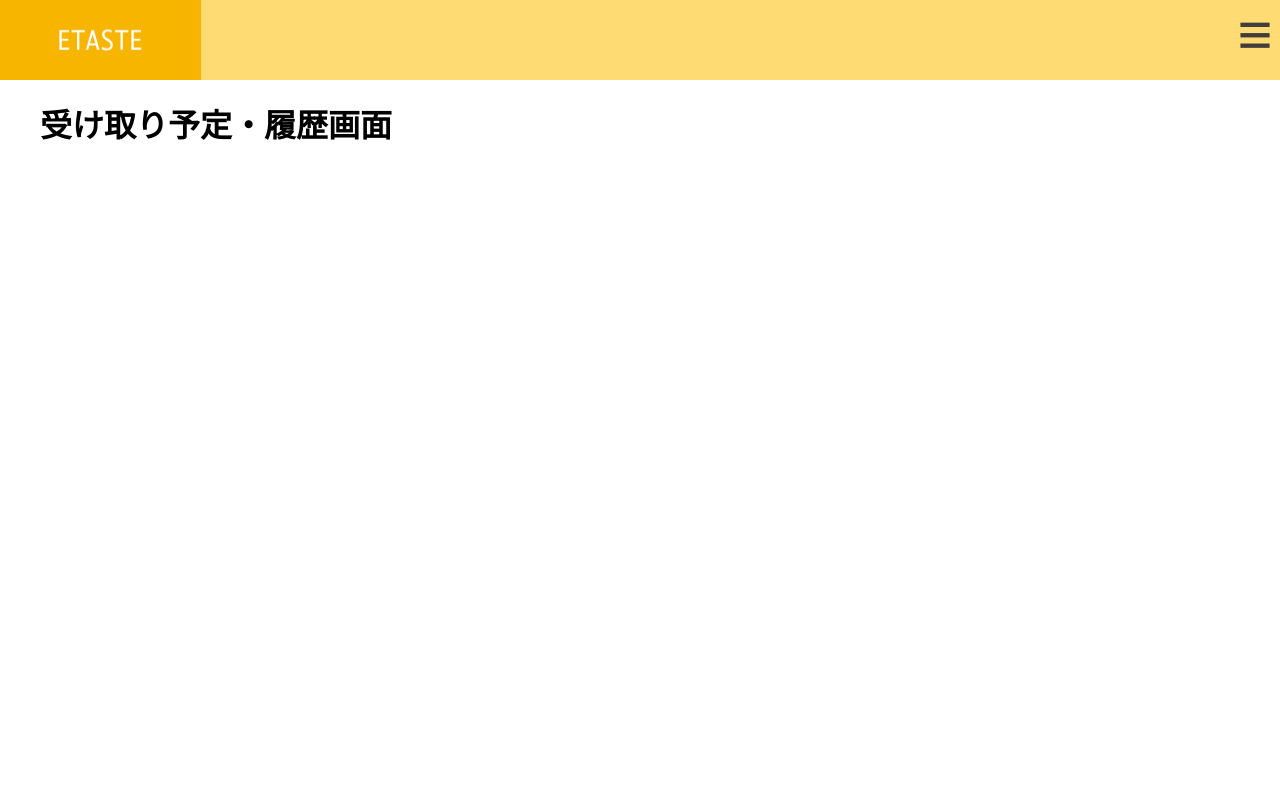
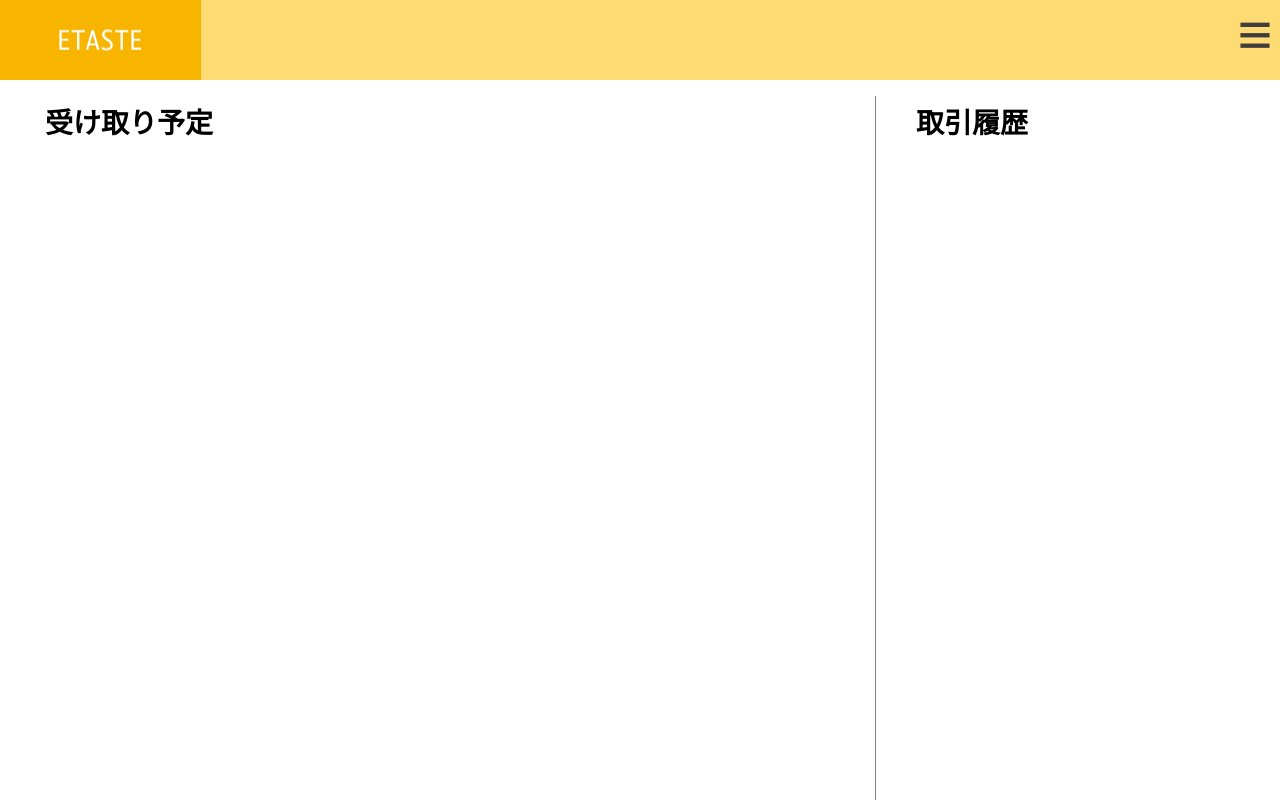
Before and after one commit to Kota-Y/etaste, a React (Create React App) app in the folder app/: page /user-deal in a window 1280 px wide. Shown: the top 800 px of the page. Built offline with nearby package versions, Linux system fonts and the light colour scheme; what google-maps-react would draw is missing.

Commit message:
Split screen

```diff
--- /dev/null
+++ b/app/src/CSS/Deal.css
@@ -0,0 +1,32 @@
+.main{
+    width: 100%;
+    margin-top: 8px;
+    margin-left: 0px;
+    display: inline-flex;
+}
+
+.book-container{
+    margin-left: 25px;
+    width: 850px;
+    height: 100vh;
+    border-right:1px solid gray;
+}
+
+.book-container h1{
+    margin-top: 5px;
+    margin-bottom: 10px;
+    margin-left: 20px;
+    font-size: 28px;
+}
+
+.tradingHistory-container{
+    margin-left: 20px;
+}
+
+
+.tradingHistory-container h1{
+    margin-top: 5px;
+    margin-bottom: 10px;
+    margin-left: 20px;
+    font-size: 28px;
+}
--- a/app/src/Components/UserDeal.js
+++ b/app/src/Components/UserDeal.js
@@ -1,13 +1,20 @@
 import React from "react";
 import { withRouter } from "react-router";
+
+import "../CSS/Deal.css";
 
 class UserDeal extends React.Component {
 
   render() {
     return (
-      <div>
-        <h1>受け取り予定・履歴画面</h1>
-      </div>
+        <div className='main'>
+            <div className='book-container'>
+                <h1>受け取り予定</h1>
+            </div>
+            <div className='tradingHistory-container'>
+                <h1>取引履歴</h1>
+            </div>
+         </div>
     );
   }
 }
```
